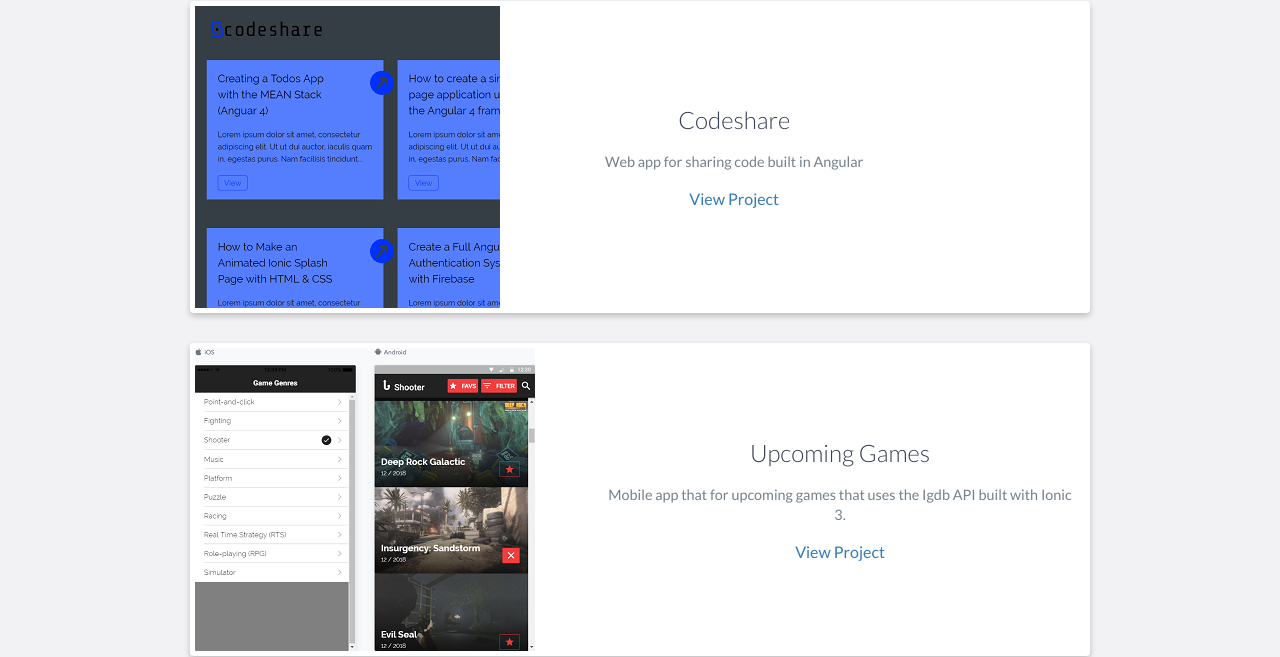
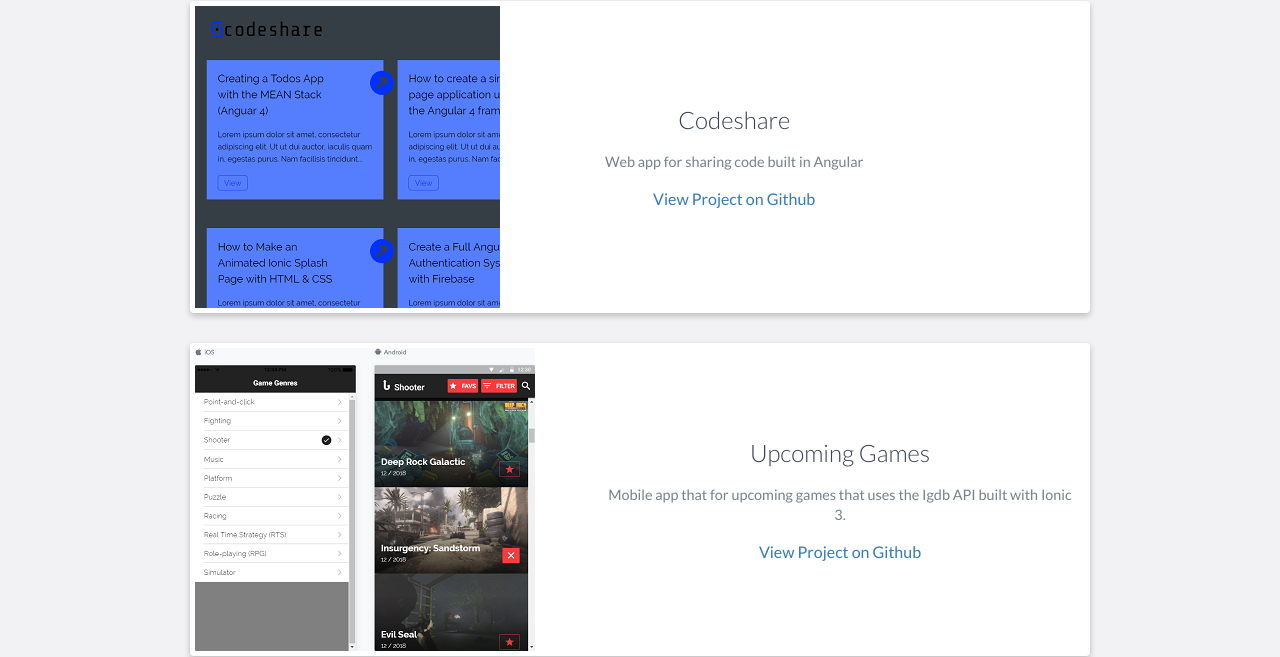
Before and after one commit to DallenBurwell/lnc4288.github.io, a website: page index.html in a window 1280 px wide. Shown: the part 2513-3170 px from the top of the page. Drawn offline with nearby package versions, Linux system fonts and the light colour scheme.

Commit message:
Add project links

```diff
--- a/index.html
+++ b/index.html
@@ -161,7 +161,7 @@
             <p>
               Web app for sharing code built in Angular
             </p>
-            <a href="#">View Project</a>
+            <a href="https://github.com/lnc4288/MEAN-app">View Project on Github</a>
           </div>
           <!-- End .project-info -->
         </div>
@@ -177,7 +177,7 @@
             <p>
               Mobile app that for upcoming games that uses the Igdb API built with Ionic 3.
             </p>
-            <a href="#">View Project</a>
+            <a href="https://github.com/lnc4288/upcoming-games">View Project on Github</a>
           </div>
           <!-- End .project-info -->
         </div>
```
